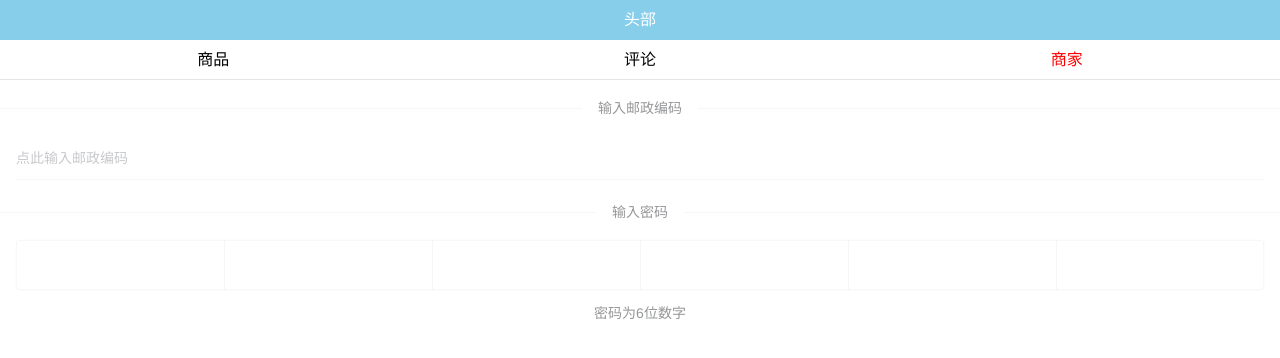
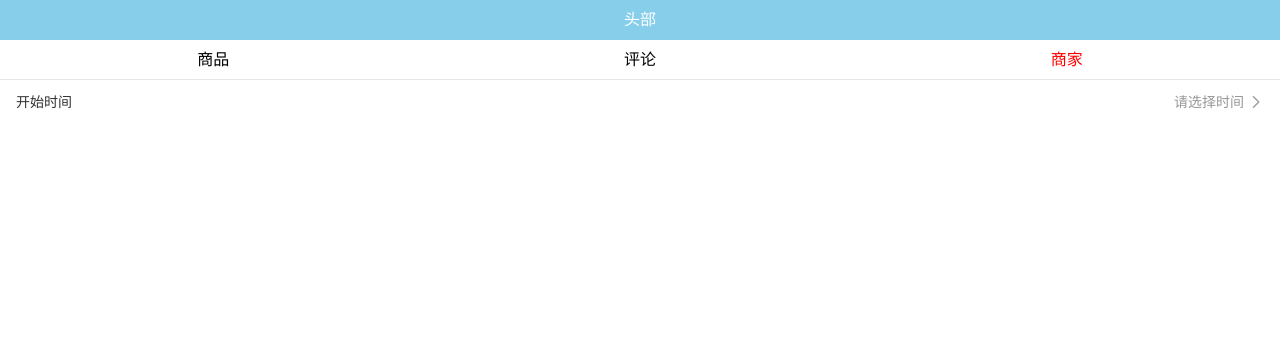
Before and after one commit to megatron817/sell, a Vue app: page /seller in a window 1280 px wide. Shown: the top 358 px of the page. Built offline with nearby package versions, Linux system fonts and the light colour scheme.

Commit message:
熟悉vant的DatetimePicker组件

```diff
--- a/config/index.js
+++ b/config/index.js
@@ -13,7 +13,7 @@ module.exports = {
     proxyTable: {},
 
     // Various Dev Server settings
-    host: '192.168.10.153', // can be overwritten by process.env.HOST
+    host: '192.168.10.75', // can be overwritten by process.env.HOST
     port: 8080, // can be overwritten by process.env.PORT, if port is in use, a free one will be determined
     autoOpenBrowser: false,
     errorOverlay: true,
--- a/src/views/seller/index.vue
+++ b/src/views/seller/index.vue
@@ -1,37 +1,24 @@
 <template>
   <div class="seller">
-    <!-- 邮政编码 -->
-    <van-divider>输入邮政编码</van-divider>
-    <van-field
-      readonly
-      clickable
-      placeholder="点此输入邮政编码"
-      style="margin-bottom:20px;"
-      :value="value"
-      @touchstart.native.stop="show = true"
-    />
-    <van-number-keyboard
-      v-model="value"
-      title="数字键盘"
-      :show="show"
-      :maxlength="6"
-      @blur="show = false"
-    />
-    <!-- 密码 -->
-    <van-divider>输入密码</van-divider>
-    <van-password-input
-      :value="passwordVal"
-      info="密码为6位数字"
-      :focused="showKeyboard"
-      @focus="showKeyboard = true"
-    />
-    <van-number-keyboard
-      :show="showKeyboard"
-      title="密码键盘"
-      @input="onInput"
-      @delete="onDelete"
-      @blur="showKeyboard = false"
-    />
+    <van-cell
+      title="开始时间"
+      is-link
+      :value-class="className"
+      :value="timeValue"
+      @click="showPopup" />
+    <van-popup v-model="show" position="bottom">
+      <van-datetime-picker
+        v-model="currentDate"
+        type="datetime"
+        title="选择开始时间"
+        :loading="isLoadingShow"
+        :min-date="minDate"
+        :max-date="maxDate"
+        :formatter="formatter"
+        @cancel="show = false"
+        @confirm="confirmPicker"
+      />
+    </van-popup>
   </div>
 </template>
 
@@ -41,18 +28,55 @@ export default {
   data () {
     return {
       msg: '商家页面',
+      timeValue: '请选择时间',
       show: false,
-      value: '',
-      showKeyboard: false,
-      passwordVal: ''
+      isLoadingShow: true,
+      currentDate: new Date(),
+      minDate: new Date(),
+      maxDate: new Date(2020, 12, 31),
+      className: ''
     }
   },
   methods: {
-    onInput (value) {
-      this.passwordVal = (this.passwordVal + value).slice(0, 6)
+    // 显示弹窗
+    showPopup () {
+      this.show = true
+      this.isLoadingShow = true
+      setTimeout(() => {
+        this.isLoadingShow = false
+      }, 500)
     },
-    onDelete () {
-      this.passwordVal = this.passwordVal.slice(0, this.passwordVal.length - 1)
+    // 确认选择的时间
+    confirmPicker (val) {
+      let year = val.getFullYear()
+      let month = val.getMonth() + 1
+      let day = val.getDate()
+      let hour = val.getHours()
+      let minute = val.getMinutes()
+      if (month >= 1 && month <= 9) { month = `0${month}` }
+      if (day >= 1 && day <= 9) { day = `0${day}` }
+      if (hour >= 0 && hour <= 9) { hour = `0${hour}` }
+      if (minute >= 0 && minute <= 9) { minute = `0${minute}` }
+      this.className = 'timeClass'
+      this.timeValue = `${year}-${month}-${day} ${hour}:${minute}`
+      this.show = false
+    },
+    // 选项格式化函数
+    formatter (type, value) {
+      if (type === 'year') {
+        return `${value}年`
+      } else if (type === 'month') {
+        return `${value}月`
+      } else if (type === 'day') {
+        return `${value}日`
+      } else if (type === 'hour') {
+        return `${value}时`
+      } else if (type === 'minute') {
+        return `${value}分`
+      } else if (type === 'second') {
+        return `${value}秒`
+      }
+      return value
     }
   }
 }
@@ -60,6 +84,7 @@ export default {
 
 <style lang="stylus" rel="stylesheet/stylus" scoped>
 .seller
-  // margin-top: 20px
-  // text-align: center
+  .timeClass {
+    color: #333;
+  }
 </style>
```
